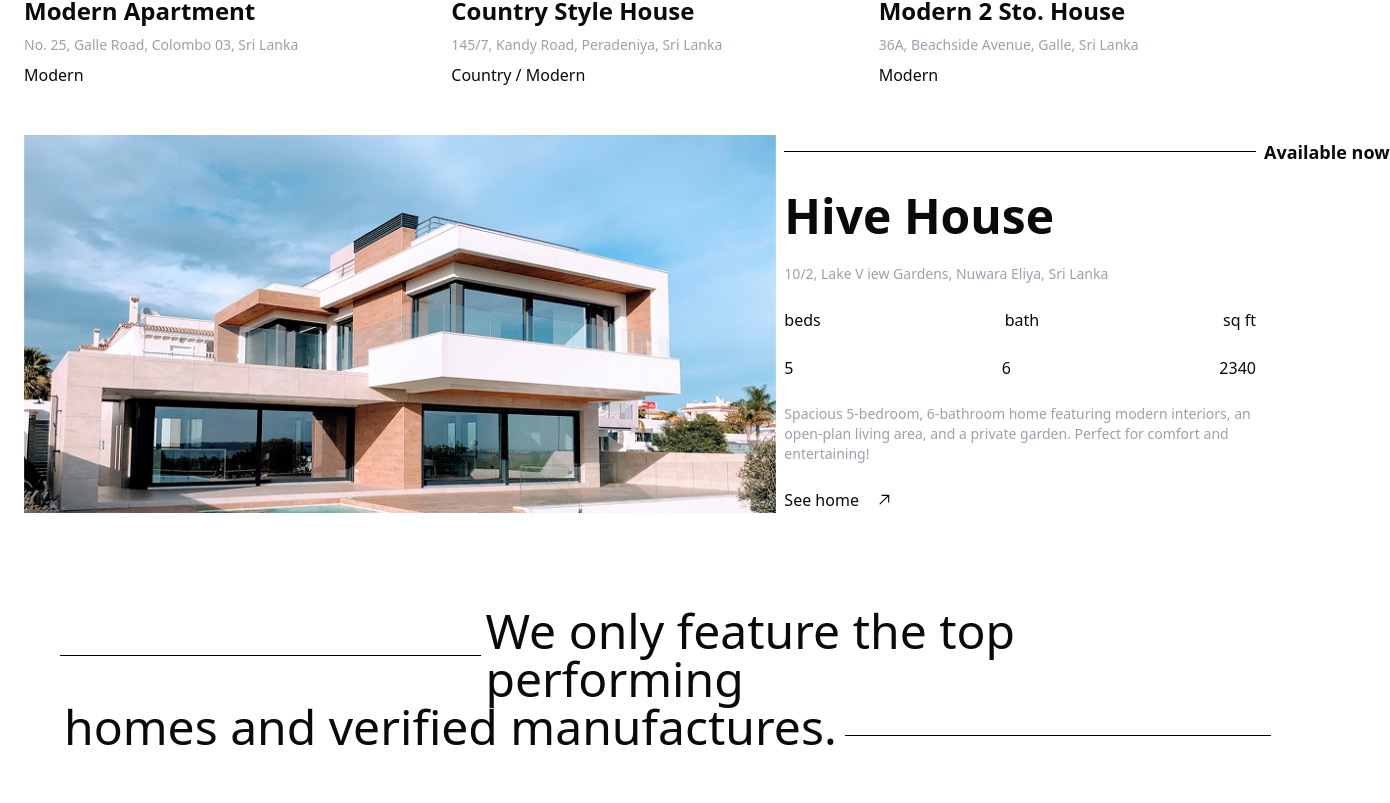
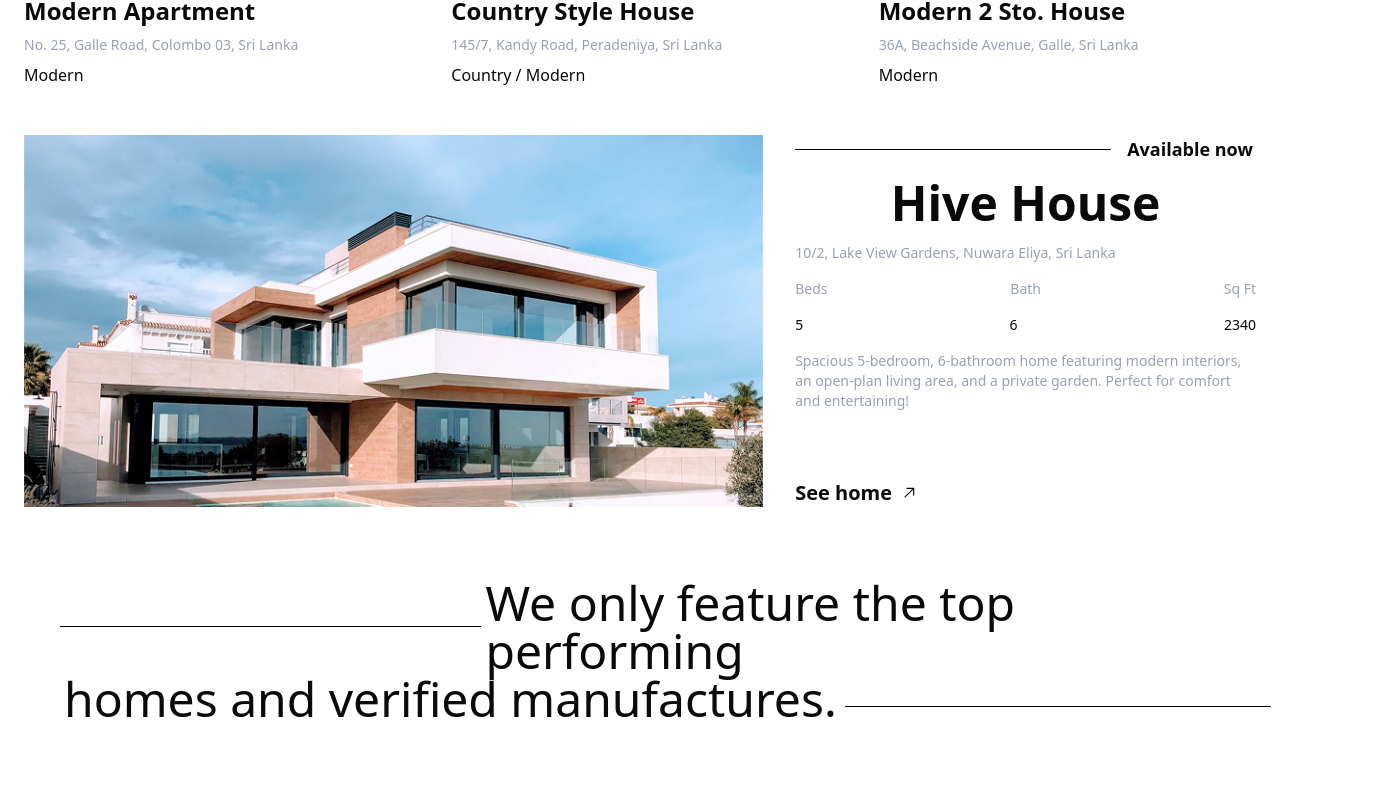
Before and after one commit to Kaveeshala/LandingPage, a Next.js app: page / in a window 1280 px wide. Shown: the part 1777-2580 px from the top of the page, 1390 px wide, since content can reach past the window. Built offline with nearby package versions, Linux system fonts and the light colour scheme.

Commit message:
create home description section

```diff
--- a/src/app/components/HomeDescription.jsx
+++ b/src/app/components/HomeDescription.jsx
@@ -1,50 +1,60 @@
-import Image from 'next/image'
-import HiveHouse from '../../../public/images/HiveHouse.png'
-import { GoArrowUpRight } from "react-icons/go"
-import { Card, CardContent } from "@/components/ui/card"
-import { Separator } from '@/components/ui/separator'
+import Image from 'next/image';
+import HiveHouse from '../../../public/images/HiveHouse.png';
+import { GoArrowUpRight } from "react-icons/go";
+import { Card, CardContent } from "@/components/ui/card";
+import { Separator } from '@/components/ui/separator';
 
 export default function HomeDescription() {
   return (
     <section className="max-w-7xl mx-auto">
       <Card className="w-full border-none shadow-none">
-        <CardContent className='flex gap-2'>
+        <CardContent className="flex gap-8">
 
-          <div className='w-400 h-100'>
-          <Image
-            src={HiveHouse}
-            alt="HiveHouse"
-            className='w-full'
-          />
+          {/* Image on the left side (60% width) */}
+          <div className="flex-shrink-0 w-3/5">
+            <Image
+              src={HiveHouse}
+              alt="HiveHouse"
+              className="w-full h-auto"
+            />
           </div>
-          <div className='flex flex-col gap-6 max-w-full'>
 
-            <div className='flex items-center gap-2'>
-              <Separator className="flex-grow h-[2px] bg-black my-4" />
-              <h1 className="text-lg font-semibold whitespace-nowrap">Available now</h1>
+          {/* Description on the right side (40% width) */}
+          <div className="flex flex-col gap-4 w-2/5">
+
+            <div className="flex items-center gap-4 w-full">
+
+              <div className="w-79">
+                <Separator className="h-[2px] bg-black" />
+              </div>
+              <h1 className="text-lg font-semibold">Available now</h1>
             </div>
 
 
-            <h1 className="text-5xl font-semibold">Hive House</h1>
-            <p className='text-sm text-gray-400'>10/2, Lake V iew Gardens, Nuwara Eliya, Sri Lanka</p>
+            <h1 className="text-5xl text-center font-semibold">Hive House</h1>
 
-            <div className='flex flex-cols justify-between w-full'>
-            <p>beds</p>
-            <p>bath</p>
-            <p>sq ft</p>
+
+            <p className="text-sm text-gray-400">10/2, Lake View Gardens, Nuwara Eliya, Sri Lanka</p>
+
+
+            <div className="flex justify-between w-full text-gray-400">
+              <p className="text-sm">Beds</p>
+              <p className="text-sm">Bath</p>
+              <p className="text-sm">Sq Ft</p>
             </div>
-            <div className='flex flex-cols justify-between w-full'>
-            <p>5</p>
-            <p>6</p>
-            <p>2340</p>
+            <div className="flex justify-between w-full">
+              <p className="text-sm">5</p>
+              <p className="text-sm">6</p>
+              <p className="text-sm">2340</p>
             </div>
+
 
             <p className="text-sm text-gray-400">
               Spacious 5-bedroom, 6-bathroom home featuring modern interiors, an open-plan living area, and a private garden. Perfect for comfort and entertaining!
             </p>
 
-            <div className="flex items-center gap-4">
-              <p>See home</p>
+            <div className="flex items-center gap-2 mt-auto">
+              <p className="text-xl font-semibold">See home</p>
               <GoArrowUpRight size={18} />
             </div>
           </div>
@@ -52,5 +62,5 @@ export default function HomeDescription() {
         </CardContent>
       </Card>
     </section>
-  )
+  );
 }
```
